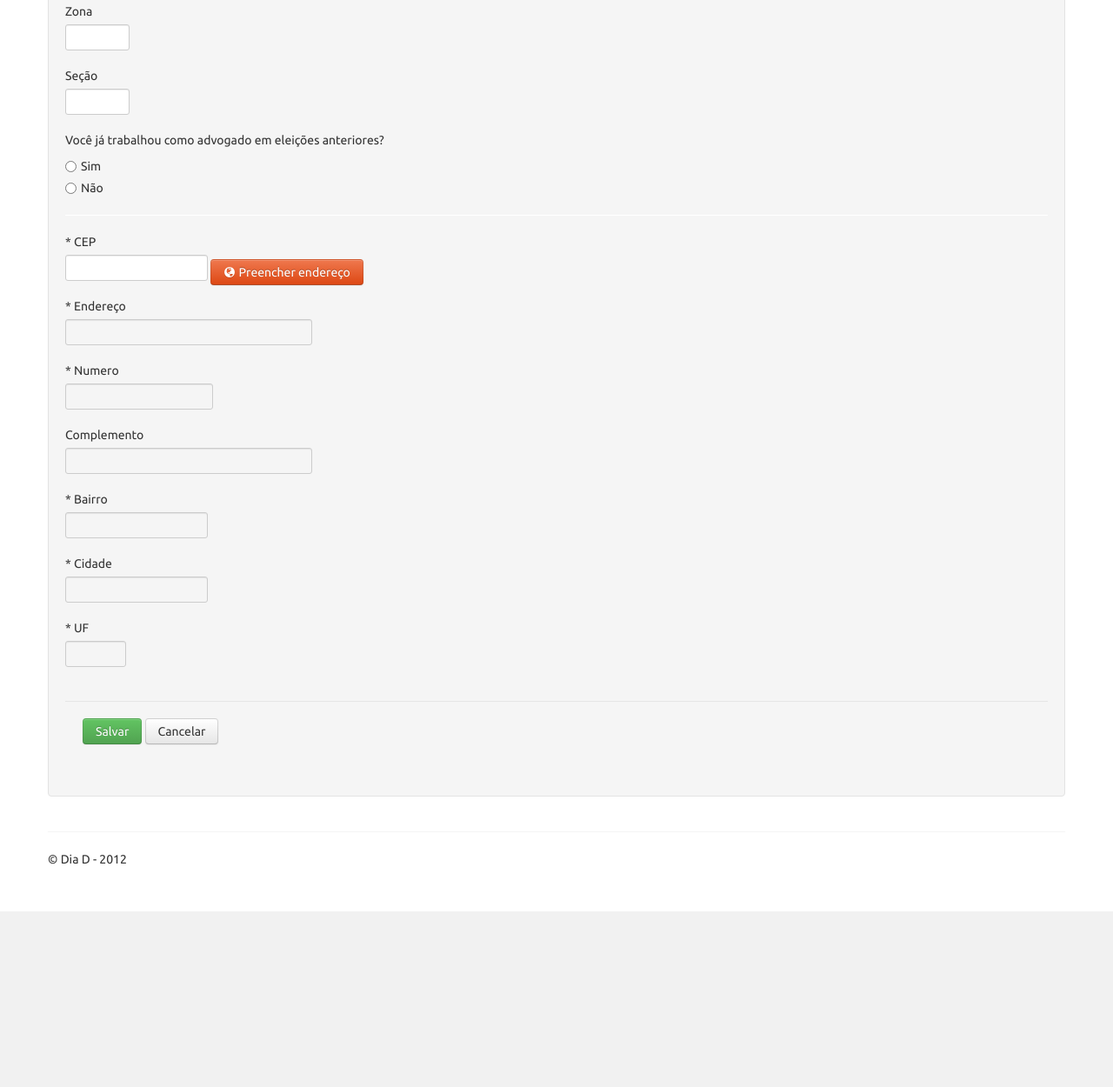
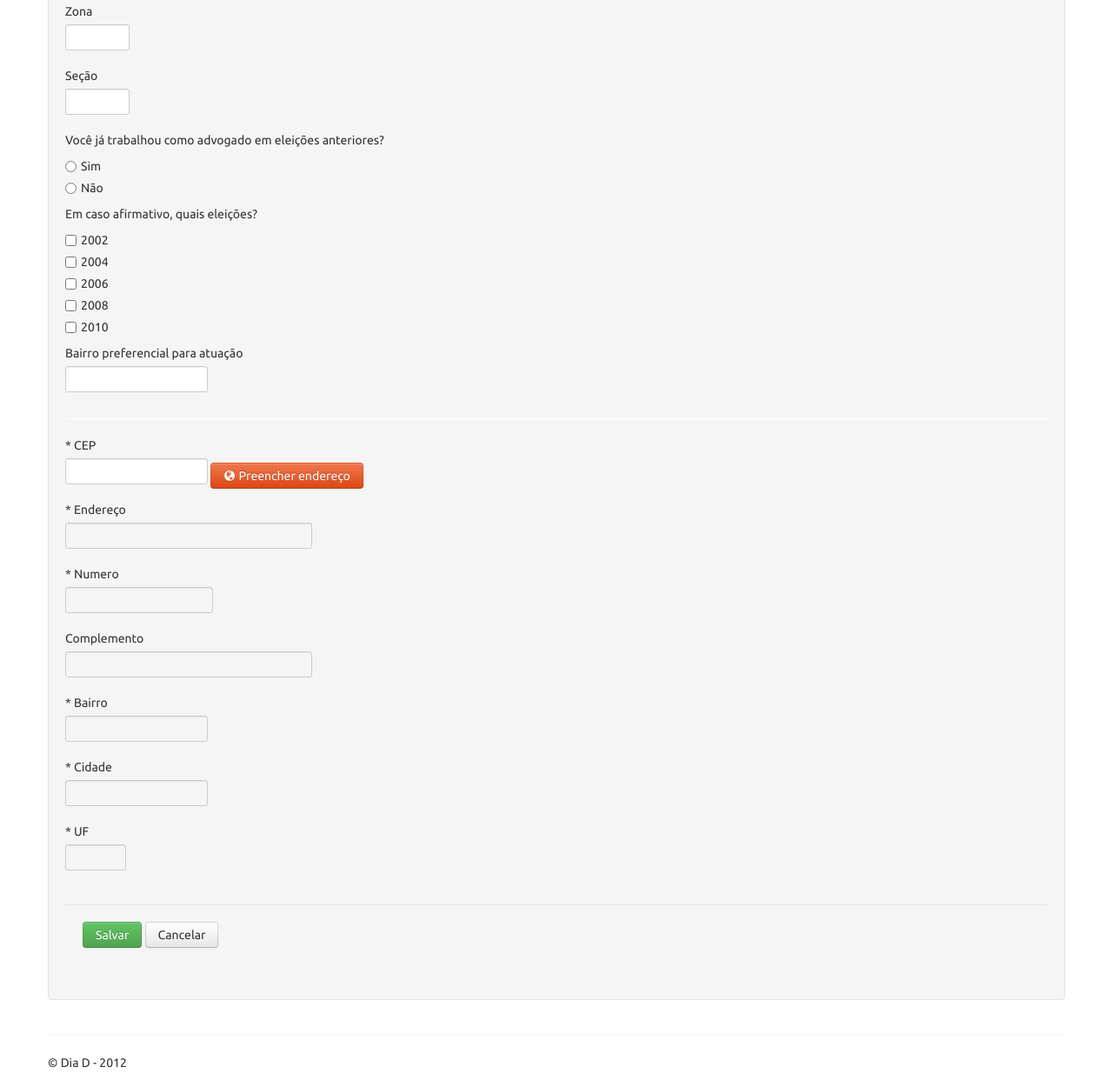
Before and after one commit to googlecode-mirror/dia-d-elect2012, a PHP site: page /advogado-cadastro.php in a window 1280 px wide. Shown: the part 1148-2398 px from the top of the page at 87% size. Before the commit the page ends 2196 px from the top, so only its background shows below. Run offline with PHP 8.4, Linux system fonts and the light colour scheme; data that the repository does not hold is empty.

Commit message:
inclusão de novos campos em advogados

```diff
--- a/elect2012/advogado-cadastro.php
+++ b/elect2012/advogado-cadastro.php
@@ -134,7 +134,33 @@
 											<input type="radio" name="eleicoesAnt" value="1" <?php print($objeto->eleicoesAnt == "1")? "checked":""; ?>>Sim<br>
 										</label>
 										<label class="radio">
-											<input type="radio" name="eleicoesAnt" value="2" <?php print($objeto->eleicoesAnt == "2")? "checked":""; ?>>Não						        		</label>
+											<input type="radio" name="eleicoesAnt" value="2" <?php print($objeto->eleicoesAnt == "2")? "checked":""; ?>>Não</label>
+									</div>
+								</div>
+								<div class="control-group">
+									<label class="control-label" for="eleicoesAntAnos">Em caso afirmativo, quais eleições?</label>
+									<div class="controls">
+										<label class="checkbox">
+											<input type="checkbox" name="eleicoesAntAnos[]" value="2002" <?php print($objeto->eleicoesAntAnos == "2002")? "checked":""; ?>>2002
+										</label>
+										<label class="checkbox">
+											<input type="checkbox" name="eleicoesAntAnos[]" value="2004" <?php print($objeto->eleicoesAntAnos == "2004")? "checked":""; ?>>2004
+										</label>
+										<label class="checkbox">
+											<input type="checkbox" name="eleicoesAntAnos[]" value="2006" <?php print($objeto->eleicoesAntAnos == "2006")? "checked":""; ?>>2006
+										</label>
+										<label class="checkbox">
+											<input type="checkbox" name="eleicoesAntAnos[]" value="2008" <?php print($objeto->eleicoesAntAnos == "2008")? "checked":""; ?>>2008
+										</label>
+										<label class="checkbox">
+											<input type="checkbox" name="eleicoesAntAnos[]" value="2010" <?php print($objeto->eleicoesAntAnos == "2010")? "checked":""; ?>>2010
+										</label>
+									</div>
+								</div>
+								<div class="control-group">
+									<label class="control-label" >Bairro preferencial para atuação</label>
+									<div class="controls">
+										<input type="text"  class="input-medium required" name="bairroPreferido1" value="<?php print $objeto->bairroPreferido1; ?>">
 									</div>
 								</div>
 								<hr/>
```
